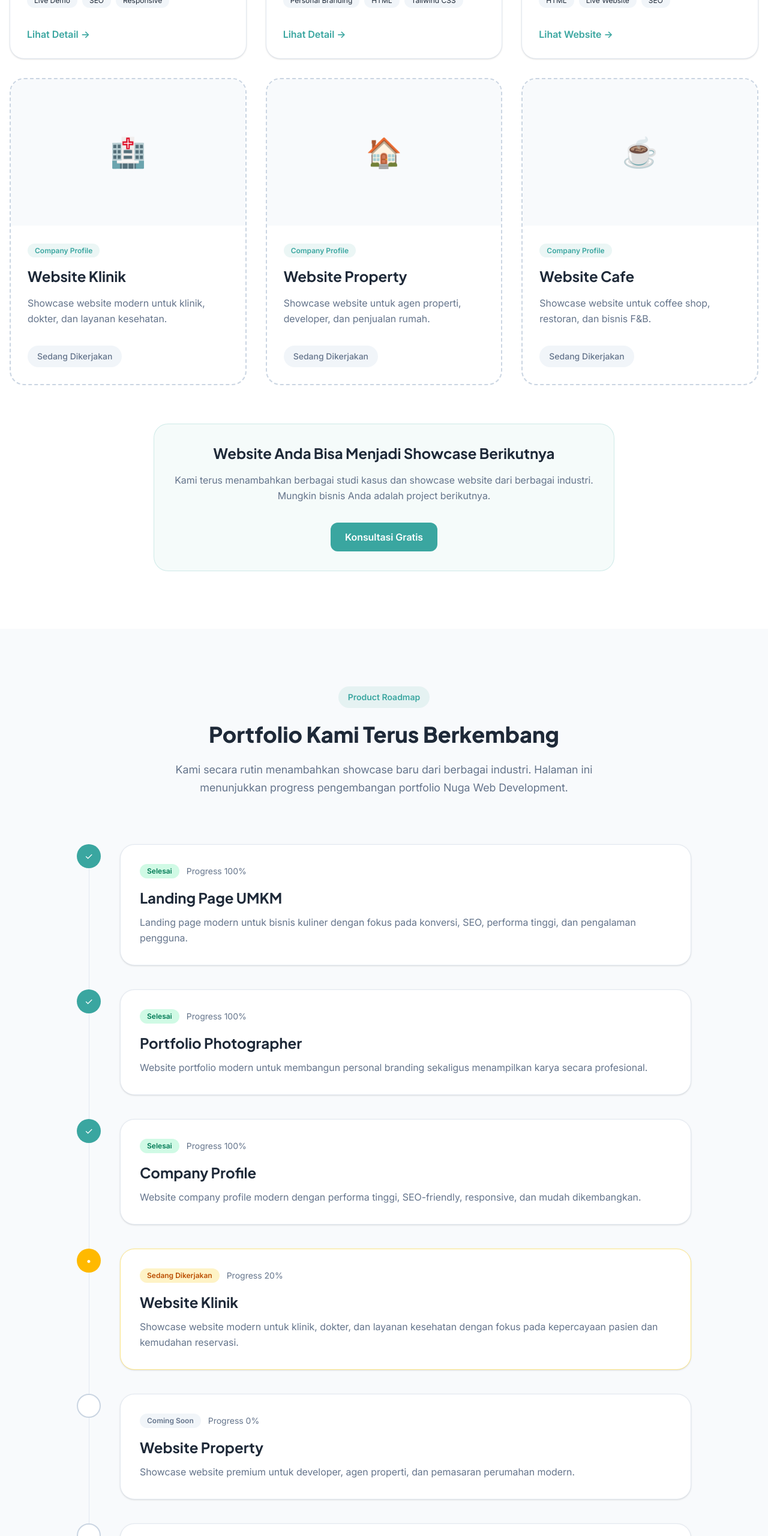
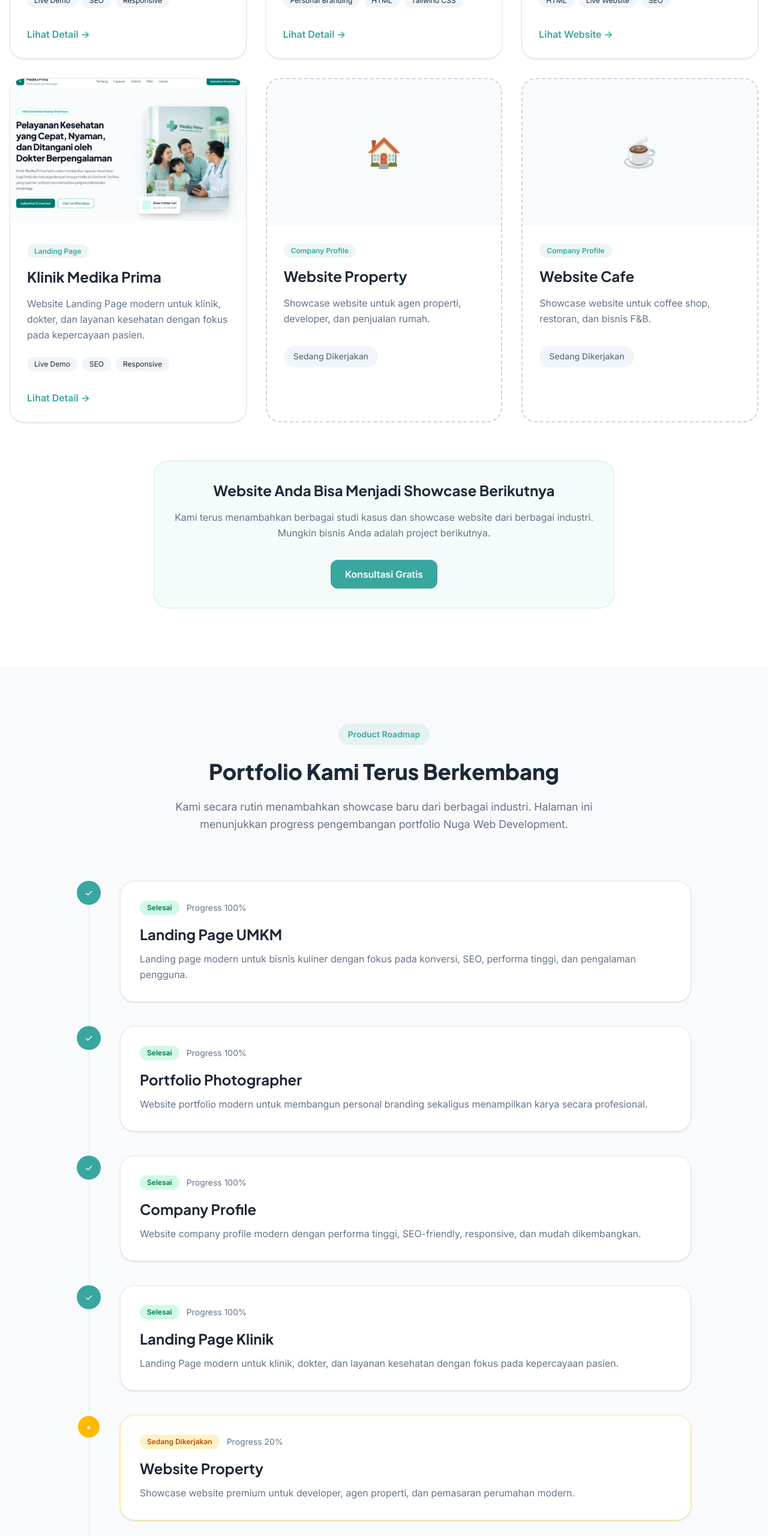
Before and after one commit to GandaPd/nugadev-v2, a website with bundled scripts: page public/portfolio/index.html in a window 1280 px wide. Shown: the part 1400-3960 px from the top of the page at 60% size. Built offline with nearby package versions, Linux system fonts and the light colour scheme.

```diff
--- a/public/portfolio/index.html
+++ b/public/portfolio/index.html
@@ -489,6 +489,7 @@
                 <a
                   href="https://kue-rumah-hana.vercel.app/"
                   class="mt-8 inline-flex font-semibold text-primary"
+                  target="_blank"
                 >
                   Lihat Detail →
                 </a>
@@ -540,6 +541,7 @@
                 <a
                   href="https://rendra-phi.vercel.app/"
                   class="mt-8 inline-flex font-semibold text-primary"
+                  target="_blank"
                 >
                   Lihat Detail →
                 </a>
@@ -588,7 +590,11 @@
                   </span>
                 </div>
 
-                <a href="/" class="mt-8 inline-flex font-semibold text-primary">
+                <a
+                  href="/"
+                  class="mt-8 inline-flex font-semibold text-primary"
+                  target="_blank"
+                >
                   Lihat Website →
                 </a>
               </div>
@@ -596,35 +602,52 @@
 
             <!-- Card 4-->
             <article
-              class="overflow-hidden rounded-3xl border-2 border-dashed border-slate-300 bg-white hover:shadow-lg"
+              data-category="landing-page"
+              class="portfolio-card overflow-hidden rounded-3xl border border-slate-200 bg-white shadow-sm transition hover:-translate-y-1 hover:shadow-xl"
             >
-              <div
-                class="flex aspect-[16/10] items-center justify-center bg-slate-50"
-              >
-                <span class="text-5xl">🏥</span>
-              </div>
+              <img
+                src="/assets/images/showcase/klinik-medika-prima.webp"
+                alt="Landing Page Klinik Medika Prima"
+                class="aspect-[16/10] w-full object-cover"
+              />
 
               <div class="p-7">
                 <span
                   class="rounded-full bg-primary/10 px-3 py-1 text-xs font-semibold text-primary"
                 >
-                  Company Profile
+                  Landing Page
                 </span>
 
                 <h2 class="mt-4 text-2xl font-bold text-dark">
-                  Website Klinik
+                  Klinik Medika Prima
                 </h2>
 
                 <p class="mt-4 leading-relaxed text-secondary">
-                  Showcase website modern untuk klinik, dokter, dan layanan
-                  kesehatan.
+                  Website Landing Page modern untuk klinik, dokter, dan layanan
+                  kesehatan dengan fokus pada kepercayaan pasien.
                 </p>
 
-                <span
-                  class="mt-8 inline-flex rounded-full bg-slate-100 px-4 py-2 text-sm font-medium text-secondary"
+                <div class="mt-6 flex flex-wrap gap-2">
+                  <span class="rounded-full bg-slate-100 px-3 py-1 text-xs">
+                    Live Demo
+                  </span>
+
+                  <span class="rounded-full bg-slate-100 px-3 py-1 text-xs">
+                    SEO
+                  </span>
+
+                  <span class="rounded-full bg-slate-100 px-3 py-1 text-xs">
+                    Responsive
+                  </span>
+                </div>
+
+                <a
+                  href="https://klinik-medika-prima.vercel.app/"
+                  class="mt-8 inline-flex font-semibold text-primary"
+                  target="_blank"
                 >
-                  Sedang Dikerjakan
-                </span>
+                  Lihat Detail →
+                </a>
               </div>
             </article>
 
@@ -851,7 +874,40 @@
 
             <div class="relative mb-10 flex gap-8">
               <div
-                class="relative z-10 flex h-10 w-10 shrink-0 items-center justify-center rounded-full bg-amber-400 text-white"
+                class="relative z-10 flex h-10 w-10 shrink-0 items-center justify-center rounded-full bg-primary text-white"
+              >
+                ✓
+              </div>
+
+              <div
+                class="flex-1 rounded-3xl border border-slate-200 bg-white p-8 shadow-sm"
+              >
+                <div class="flex flex-wrap items-center gap-3">
+                  <span
+                    class="rounded-full bg-emerald-100 px-3 py-1 text-xs font-semibold text-emerald-700"
+                  >
+                    Selesai
+                  </span>
+
+                  <span class="text-sm text-secondary"> Progress 100% </span>
+                </div>
+
+                <h3 class="mt-4 text-2xl font-bold text-dark">
+                  Landing Page Klinik
+                </h3>
+
+                <p class="mt-3 leading-relaxed text-secondary">
+                  Landing Page modern untuk klinik, dokter, dan layanan
+                  kesehatan dengan fokus pada kepercayaan pasien.
+                </p>
+              </div>
+            </div>
+
+            <!-- Item -->
+
+            <div class="relative mb-10 flex gap-8">
+              <div
+                class="relative z-10 flex h-10 w-10 shrink-0 items-center justify-center rounded-full border-2 bg-amber-400 text-white"
               >
                 •
               </div>
@@ -867,38 +923,6 @@
                   </span>
 
                   <span class="text-sm text-secondary"> Progress 20% </span>
-                </div>
-
-                <h3 class="mt-4 text-2xl font-bold text-dark">
-                  Website Klinik
-                </h3>
-
-                <p class="mt-3 leading-relaxed text-secondary">
-                  Showcase website modern untuk klinik, dokter, dan layanan
-                  kesehatan dengan fokus pada kepercayaan pasien dan kemudahan
-                  reservasi.
-                </p>
-              </div>
-            </div>
-
-            <!-- Item -->
-
-            <div class="relative mb-10 flex gap-8">
-              <div
-                class="relative z-10 h-10 w-10 shrink-0 rounded-full border-2 border-slate-300 bg-white"
-              ></div>
-
-              <div
-                class="flex-1 rounded-3xl border border-slate-200 bg-white p-8 shadow-sm"
-              >
-                <div class="flex flex-wrap items-center gap-3">
-                  <span
-                    class="rounded-full bg-slate-100 px-3 py-1 text-xs font-semibold text-secondary"
-                  >
-                    Coming Soon
-                  </span>
-
-                  <span class="text-sm text-secondary"> Progress 0% </span>
                 </div>
 
                 <h3 class="mt-4 text-2xl font-bold text-dark">
```
Also changed, not shown: src/pages/portfolio.html (+72 -48 lines), public/assets/images/showcase/klinik-medika-prima.webp (added), public/css/output.css.
